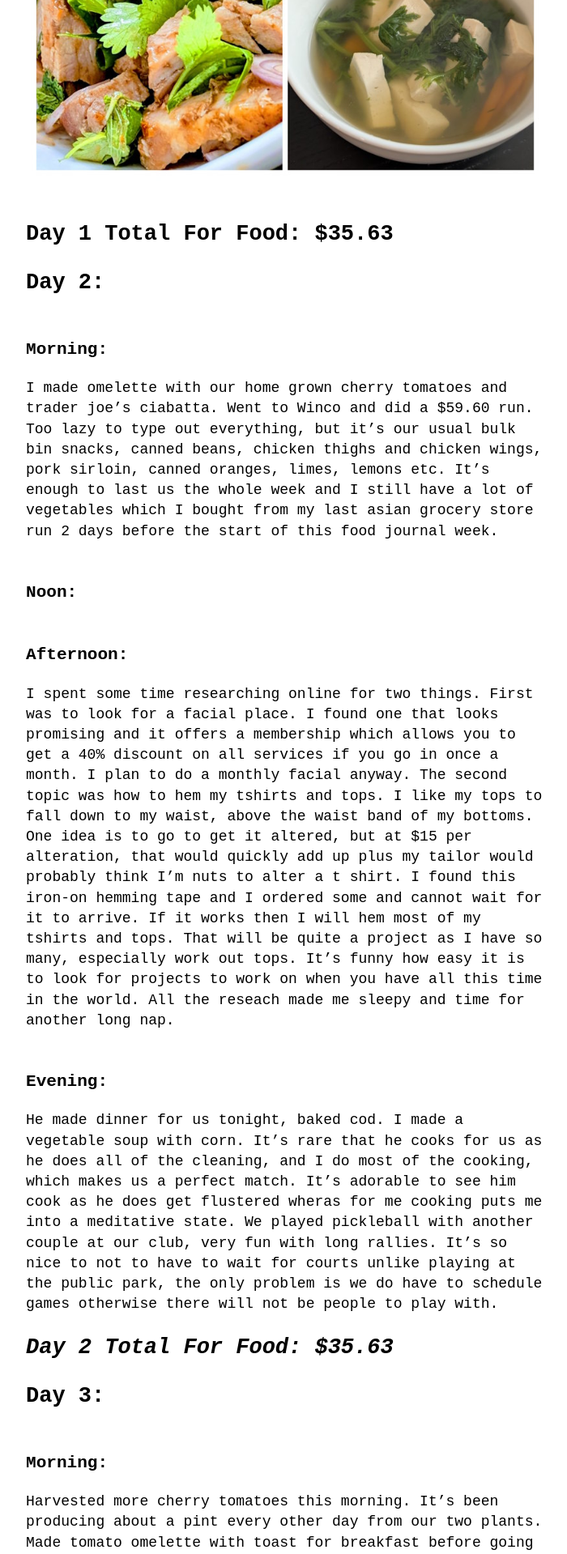
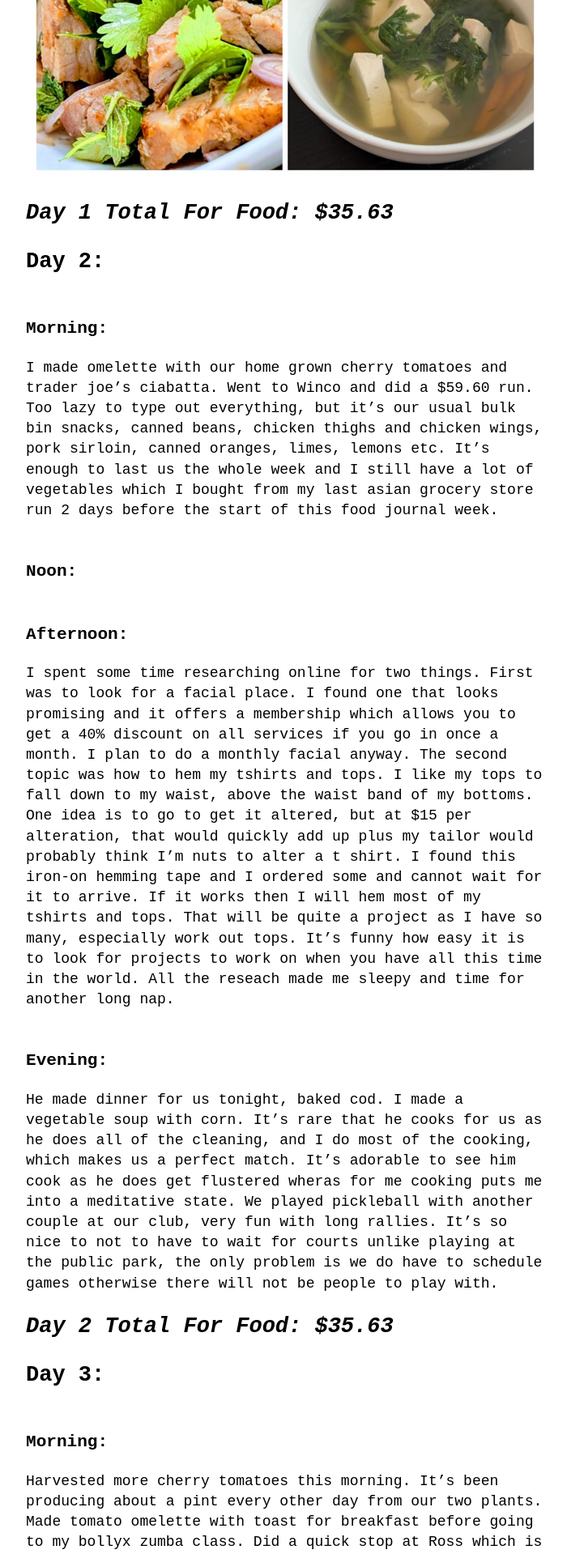
Before and after one commit to groceryshoppingisfun/weeklyfoodjournal, a Jekyll site: the page built from _posts/2025-06-16-Thai-Inspired-Cooking-Week.md, in a window 1280 px wide. Shown: the part 3746-5665 px from the top of the page at 81% size, without its empty margins (288-988 px from the left). Built offline with Jekyll 4.4.1, drawn with Linux system fonts in a browser that asks for light colours.

```diff
--- a/_posts/2025-06-16-Thai-Inspired-Cooking-Week.md
+++ b/_posts/2025-06-16-Thai-Inspired-Cooking-Week.md
@@ -34,7 +34,7 @@ I have been following this Thai lady on YouTube called "ThaiFood Chef". I've mad
 *Day 1 Dinner: Thai Grilled Pork Salad, Homegrown cherry tomatoes, Tofu with Chrysanthemum greens soup*
 ![thai grilled pork salad](assets/images/thai-grilled-pork-salad.jpg)
 
-## Day 1 Total For Food: $35.63
+# *Day 1 Total For Food: $35.63*
 
 # Day 2:
 ### Morning:
```
